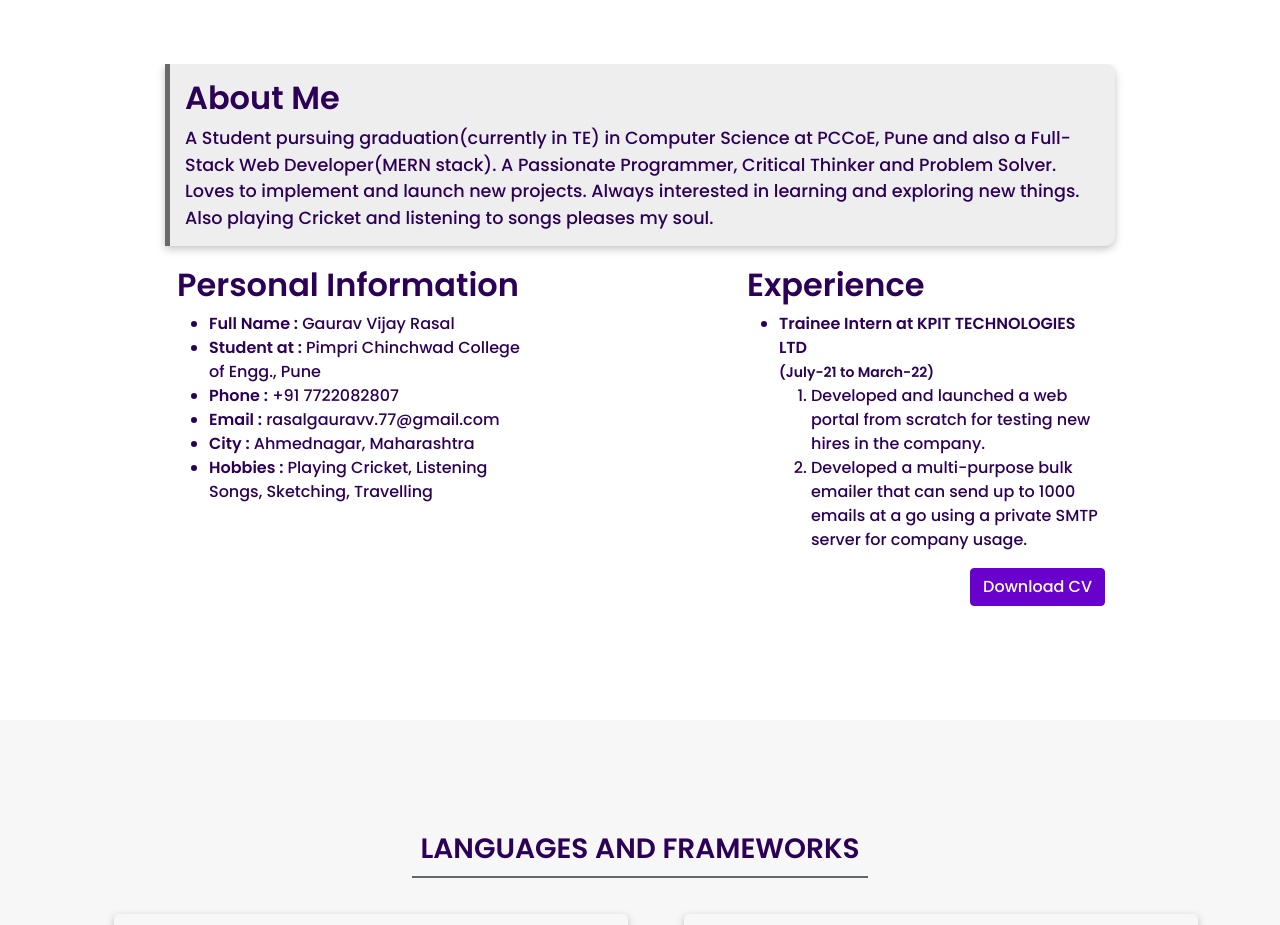
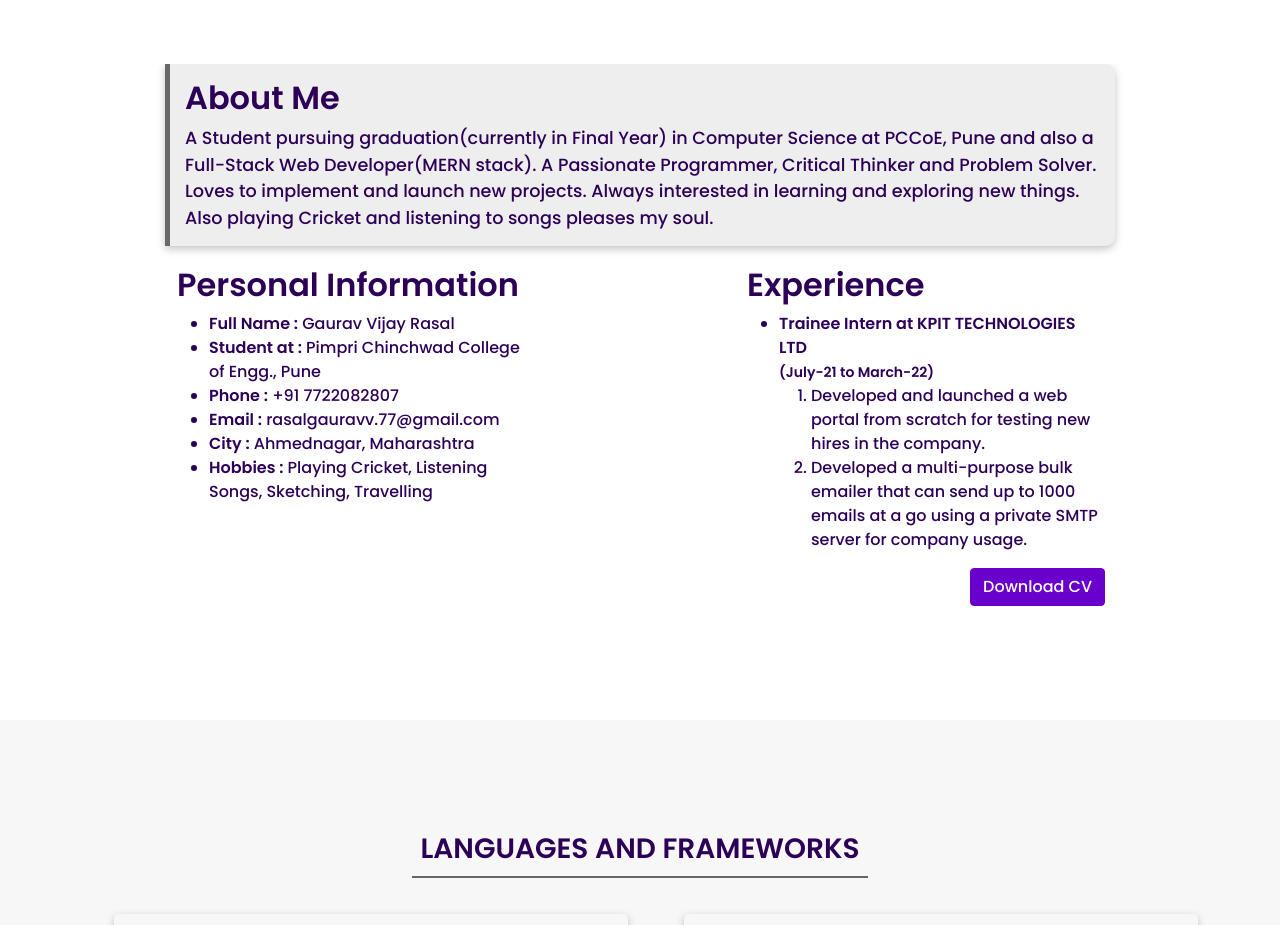
Before and after one commit to GauravRasal07/GauravRasal07.github.io, a plain HTML site: page index.html in a window 1280 px wide. Shown: the part 880-1805 px from the top of the page. Drawn offline with nearby package versions, Linux system fonts and the light colour scheme; animation ran at ten frames a second.

Commit message:
updated education

```diff
--- a/index.html
+++ b/index.html
@@ -144,7 +144,7 @@
           <div class="col-lg-10 mx-auto b-left" data-aos="fade-down">
             <h2>About Me</h2>
             <p class="lead mb-5" style="margin-bottom: 0 !important">
-              A Student pursuing graduation(currently in TE) in Computer Science
+              A Student pursuing graduation(currently in Final Year) in Computer Science
               at PCCoE, Pune and also a Full-Stack Web Developer(MERN stack). A
               Passionate Programmer, Critical Thinker and Problem Solver. Loves
               to implement and launch new projects. Always interested in
```
